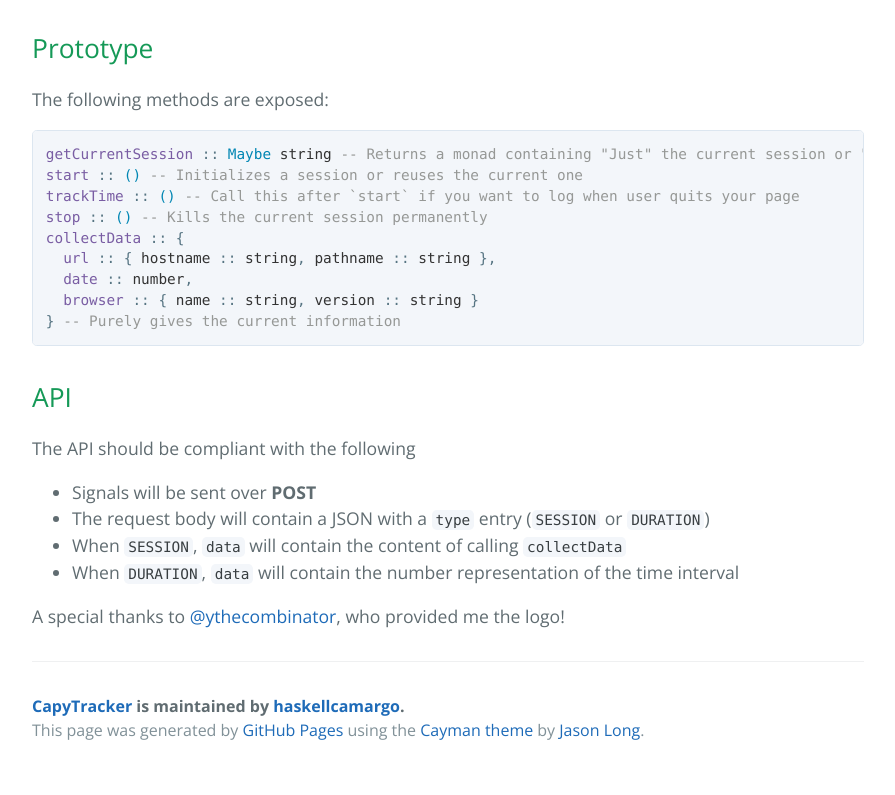
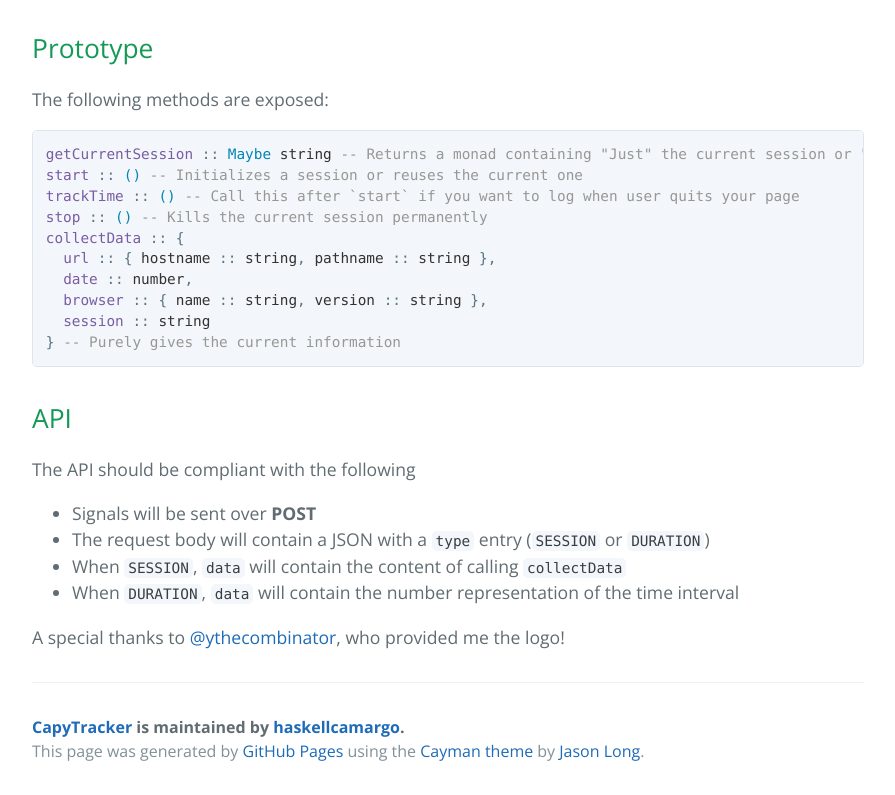
Before and after one commit to haskellcamargo/capy-tracker, a plain HTML site: page index.html in a window 1280 px wide. Shown: the part 2723-3518 px from the top of the page, without its empty margins (192-1087 px from the left). Before the commit the page ends 3497 px from the top, so only its background shows below. Drawn offline with nearby package versions, Linux system fonts and the light colour scheme.

```diff
--- a/index.html
+++ b/index.html
@@ -80,7 +80,8 @@
 <span class="pl-en">collectData</span> :: {
   <span class="pl-en">url</span> :: { <span class="pl-smi">hostname</span> :: <span class="pl-smi">string</span>, <span class="pl-smi">pathname</span> :: <span class="pl-smi">string</span> },
   <span class="pl-en">date</span> :: <span class="pl-smi">number</span>,
-  <span class="pl-en">browser</span> :: { <span class="pl-smi">name</span> :: <span class="pl-smi">string</span>, <span class="pl-smi">version</span> :: <span class="pl-smi">string</span> }
+  <span class="pl-en">browser</span> :: { <span class="pl-smi">name</span> :: <span class="pl-smi">string</span>, <span class="pl-smi">version</span> :: <span class="pl-smi">string</span> },
+  <span class="pl-en">session</span> :: <span class="pl-smi">string</span>
 } <span class="pl-c">-- Purely gives the current information</span></pre></div>
 
 <h2>
```
Also changed, not shown: params.json (+1 -1 lines).
